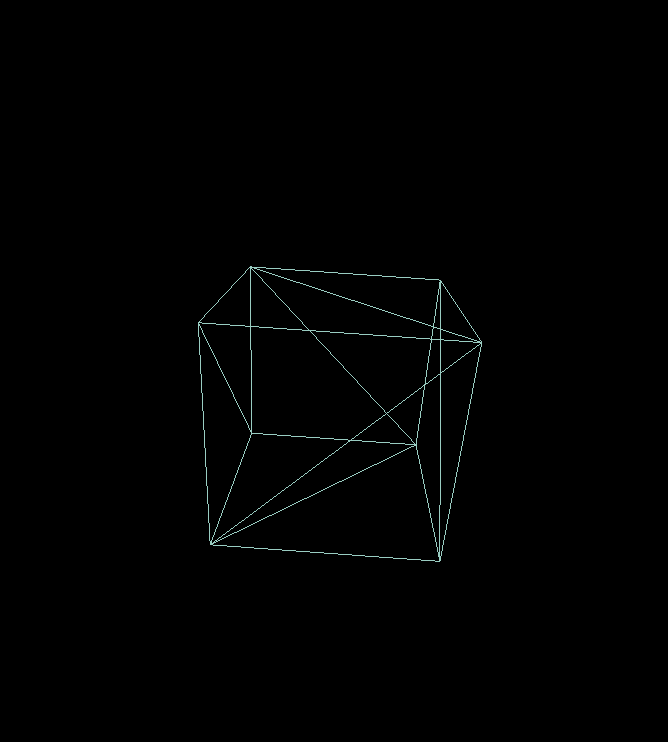
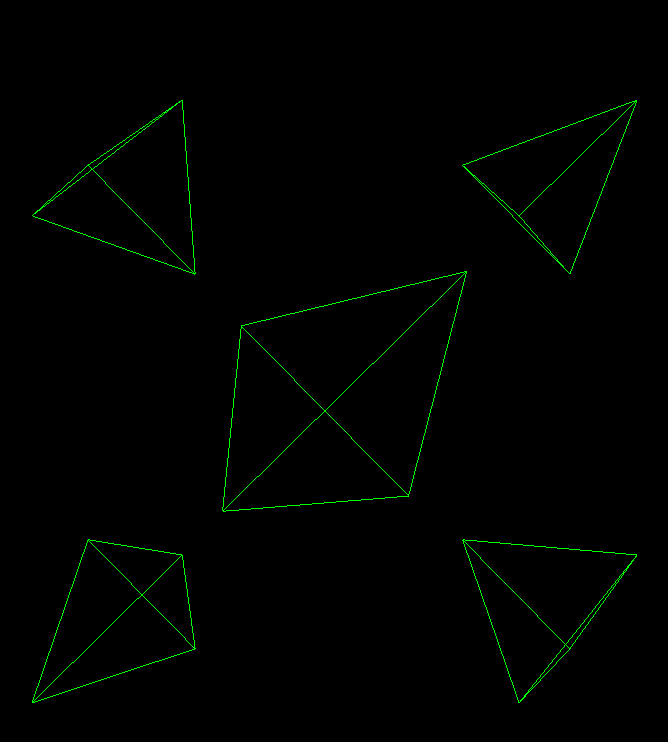
Before and after one commit to Cazozozop/Infinite-Iframe, a plain HTML site: page index.html in a window 1280 px wide. Shown: the whole page, without its empty margins (304-972 px from the left). Drawn offline with nearby package versions, Linux system fonts and the light colour scheme.

Commit message:
Update index.html

```diff
--- a/index.html
+++ b/index.html
@@ -3,78 +3,65 @@
 <head>
     <meta charset="UTF-8">
     <meta name="viewport" content="width=device-width, initial-scale=1.0">
-  <title>Cube 4D avec Lumière Dynamique</title>
+    <title>Pentaract Projection</title>
     <style>
-    body { margin: 0; overflow: hidden; }
+        body { margin: 0; }
         canvas { display: block; }
     </style>
 </head>
 <body>
     <script src="https://cdnjs.cloudflare.com/ajax/libs/three.js/r128/three.min.js"></script>
     <script>
-    let scene, camera, renderer, cube;
-    let clock = new THREE.Clock();
-
-    function init() {
-      scene = new THREE.Scene();
-      camera = new THREE.PerspectiveCamera(75, window.innerWidth / window.innerHeight, 0.1, 1000);
-      renderer = new THREE.WebGLRenderer();
+        const scene = new THREE.Scene();
+        const camera = new THREE.PerspectiveCamera(75, window.innerWidth / window.innerHeight, 0.1, 1000);
+        const renderer = new THREE.WebGLRenderer();
         renderer.setSize(window.innerWidth, window.innerHeight);
         document.body.appendChild(renderer.domElement);
 
-      // Cube avec matériau de base
-      let geometry = new THREE.BoxGeometry(2, 2, 2);
-      let material = new THREE.MeshBasicMaterial({ wireframe: true });
-      cube = new THREE.Mesh(geometry, material);
-      scene.add(cube);
+        // Create a simple tetrahedron to represent each "cell" of the pentaract
+        const geometry = new THREE.TetrahedronGeometry(1);
+        const material = new THREE.MeshBasicMaterial({ color: 0x00ff00, wireframe: true });
 
-      // Lumière directionnelle
-      let light = new THREE.DirectionalLight(0xffffff, 1);
-      light.position.set(1, 1, 1).normalize();
-      scene.add(light);
+        const tetrahedrons = [];
+        const numTetrahedrons = 5;
+        const positions = [
+            [2, 2, 0],
+            [-2, 2, 0],
+            [2, -2, 0],
+            [-2, -2, 0],
+            [0, 0, 2]
+        ];
 
-      let ambientLight = new THREE.AmbientLight(0x404040, 0.5);
-      scene.add(ambientLight);
+        for (let i = 0; i < numTetrahedrons; i++) {
+            const tetrahedron = new THREE.Mesh(geometry, material);
+            tetrahedron.position.set(positions[i][0], positions[i][1], positions[i][2]);
+            tetrahedrons.push(tetrahedron);
+            scene.add(tetrahedron);
+        }
 
         camera.position.z = 5;
 
-      animate();
-    }
-
+        // Animation loop
         function animate() {
             requestAnimationFrame(animate);
 
-      let delta = clock.getDelta();
-
-      // Rotation 4D projetée en 3D
-      let time = clock.getElapsedTime();
-      let rotationAngle = time * 0.5;
-
-      let w = Math.cos(rotationAngle);
-      let x = Math.sin(rotationAngle);
-      let y = Math.cos(rotationAngle + Math.PI / 2);
-      let z = Math.sin(rotationAngle + Math.PI / 2);
-
-      let projectedX = x / (w + 1.0);
-      let projectedY = y / (w + 1.0);
-      let projectedZ = z / (w + 1.0);
-
-      // Rotation de la géométrie 4D projetée en 3D
-      cube.rotation.x += projectedX * delta;
-      cube.rotation.y += projectedY * delta;
-      cube.rotation.z += projectedZ * delta;
-
-      // Dynamique de couleur changeante basée sur les mathématiques
-      let r = Math.abs(Math.sin(time * 0.5));
-      let g = Math.abs(Math.cos(time * 0.5));
-      let b = Math.abs(Math.sin(time * 0.8));
-
-      cube.material.color.setRGB(r, g, b);
+            // Rotate the whole system
+            tetrahedrons.forEach(tetra => {
+                tetra.rotation.x += 0.01;
+                tetra.rotation.y += 0.01;
+            });
 
             renderer.render(scene, camera);
         }
 
-    init();
+        animate();
+
+        // Adjust camera on window resize
+        window.addEventListener('resize', () => {
+            camera.aspect = window.innerWidth / window.innerHeight;
+            camera.updateProjectionMatrix();
+            renderer.setSize(window.innerWidth, window.innerHeight);
+        });
     </script>
 </body>
 </html>
```
Lines whose indentation alone changed are shown as unchanged.
